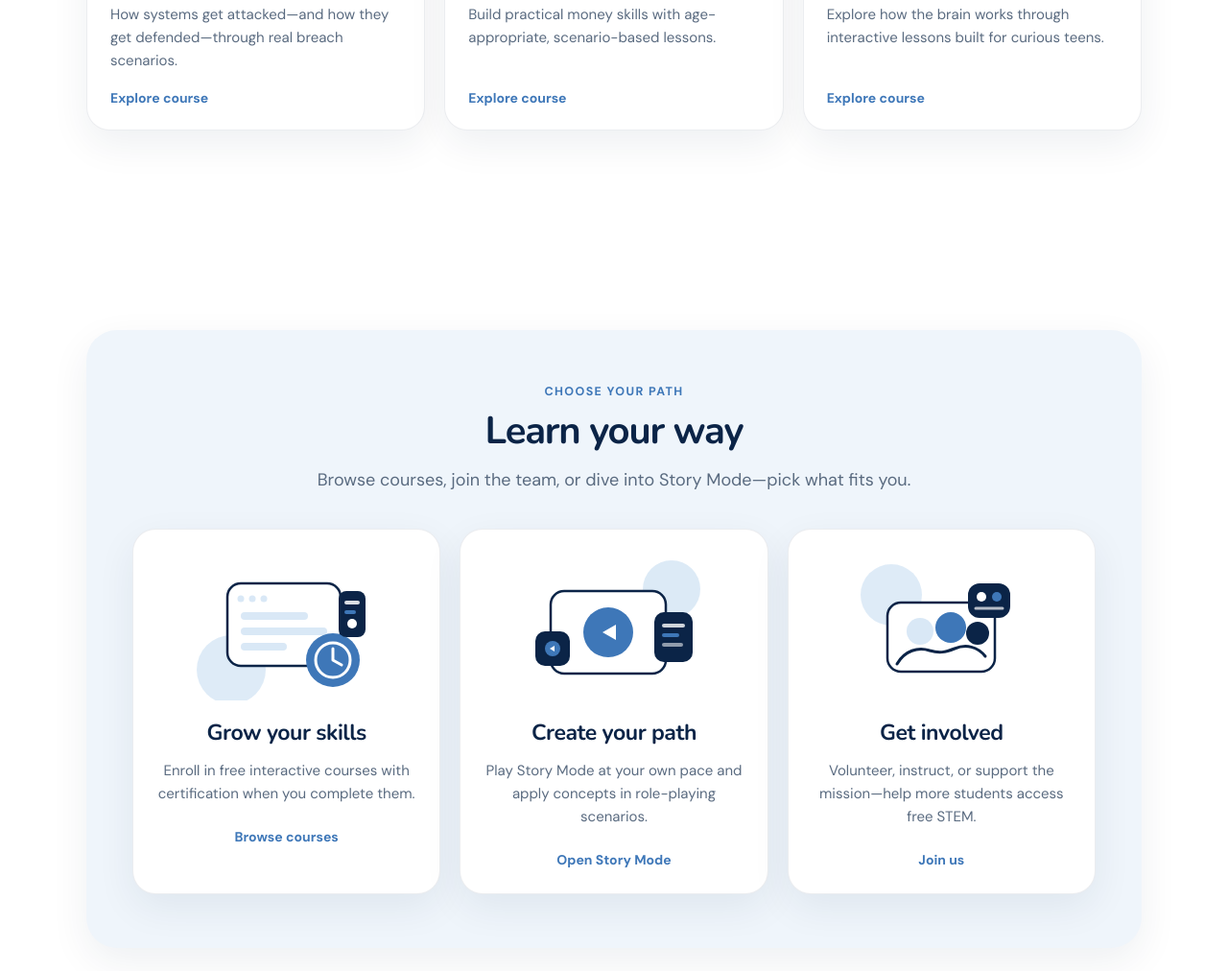
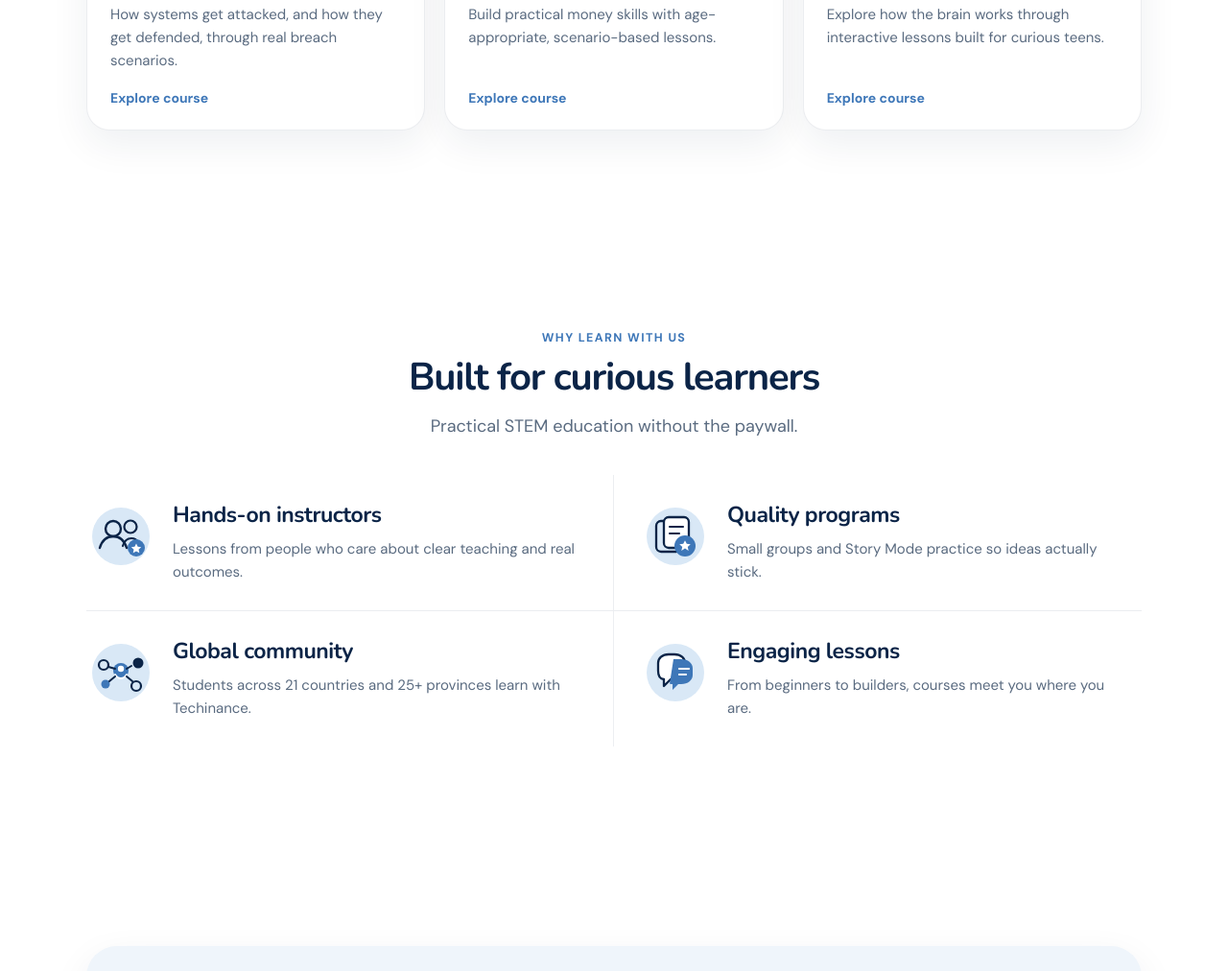
Before and after one commit to alancai27/techinance, a website built with Vite: page index.html in a window 1280 px wide. Shown: the part 2088-3100 px from the top of the page at 96% size. Built offline with nearby package versions, Linux system fonts and the light colour scheme.

Commit message:
UI Changes

```diff
--- a/index.html
+++ b/index.html
@@ -156,7 +156,7 @@
               <div class="about-teaser__copy">
                 <p>
                   We offer interactive courses and Story Mode adventures so students can
-                  apply concepts in real-world scenarios—not just memorize slides.
+                  apply what they learn instead of just memorizing slides.
                 </p>
                 <a class="button button--secondary" href="about.html">Learn more about us</a>
               </div>
@@ -178,8 +178,7 @@
             <p class="eyebrow">Our courses</p>
             <h2 id="featured-courses-title">Start learning something real</h2>
             <p class="section__lede">
-              Role-play as a newcomer in the field, apply concepts to scenarios, and earn
-              a certificate when you finish.
+              Pick a course, work through real scenarios, and earn a certificate when you finish.
             </p>
           </header>
           <ul class="feature-grid feature-grid--3">
@@ -205,7 +204,7 @@
                 <span class="feature-card__body">
                   <p class="feature-card__tag">Technology</p>
                   <h3>Cybersecurity</h3>
-                  <p>How systems get attacked—and how they get defended—through real breach scenarios.</p>
+                  <p>How systems get attacked, and how they get defended, through real breach scenarios.</p>
                   <span class="feature-card__link">Explore course</span>
                 </span>
               </a>
@@ -265,98 +264,13 @@
         </div>
       </section>
 
-      <section class="section section--soft home-section" aria-labelledby="paths-title">
-        <div class="section__inner">
-          <div class="section__shell">
-            <header class="section__header section__header--center">
-              <p class="eyebrow">Choose your path</p>
-              <h2 id="paths-title">Learn your way</h2>
-              <p class="section__lede">
-                Browse courses, join the team, or dive into Story Mode—pick what fits you.
-              </p>
-            </header>
-            <ul class="feature-grid feature-grid--3">
-              <li>
-                <a class="feature-card feature-card--path" href="courses.html">
-                  <span class="illo illo--path" aria-hidden="true">
-                    <svg viewBox="0 0 200 150" fill="none">
-                      <circle cx="42" cy="118" r="36" fill="#d9e8f6" opacity=".85"/>
-                      <rect x="38" y="28" width="118" height="86" rx="14" fill="#fff" stroke="#0b2447" stroke-width="2.5"/>
-                      <circle cx="52" cy="44" r="3.5" fill="#d9e8f6"/>
-                      <circle cx="64" cy="44" r="3.5" fill="#d9e8f6"/>
-                      <circle cx="76" cy="44" r="3.5" fill="#d9e8f6"/>
-                      <rect x="52" y="58" width="70" height="8" rx="4" fill="#d9e8f6"/>
-                      <rect x="52" y="74" width="90" height="8" rx="4" fill="#d9e8f6"/>
-                      <rect x="52" y="90" width="48" height="8" rx="4" fill="#d9e8f6"/>
-                      <circle cx="148" cy="108" r="28" fill="#3e77b8"/>
-                      <circle cx="148" cy="108" r="18" fill="none" stroke="#fff" stroke-width="3"/>
-                      <path d="M148 96v12l9 5" stroke="#fff" stroke-width="3" stroke-linecap="round" stroke-linejoin="round"/>
-                      <rect x="154" y="36" width="28" height="48" rx="8" fill="#0b2447"/>
-                      <rect x="160" y="46" width="16" height="4" rx="2" fill="#fff" opacity=".85"/>
-                      <rect x="160" y="56" width="12" height="4" rx="2" fill="#3e77b8"/>
-                      <circle cx="168" cy="70" r="5" fill="#fff"/>
-                    </svg>
-                  </span>
-                  <h3>Grow your skills</h3>
-                  <p>Enroll in free interactive courses with certification when you complete them.</p>
-                  <span class="feature-card__link">Browse courses</span>
-                </a>
-              </li>
-              <li>
-                <a class="feature-card feature-card--path" href="learn.html">
-                  <span class="illo illo--path" aria-hidden="true">
-                    <svg viewBox="0 0 200 150" fill="none">
-                      <circle cx="160" cy="34" r="30" fill="#d9e8f6" opacity=".9"/>
-                      <rect x="34" y="36" width="120" height="86" rx="14" fill="#fff" stroke="#0b2447" stroke-width="2.5"/>
-                      <circle cx="94" cy="79" r="26" fill="#3e77b8"/>
-                      <path d="M88 79l14-8v16l-14-8Z" fill="#fff"/>
-                      <rect x="18" y="78" width="36" height="36" rx="10" fill="#0b2447"/>
-                      <circle cx="36" cy="96" r="8" fill="#3e77b8"/>
-                      <path d="M33 96l5-3v6l-5-3Z" fill="#fff"/>
-                      <rect x="142" y="58" width="40" height="52" rx="10" fill="#0b2447"/>
-                      <rect x="150" y="70" width="24" height="4" rx="2" fill="#fff" opacity=".8"/>
-                      <rect x="150" y="80" width="18" height="4" rx="2" fill="#3e77b8"/>
-                      <rect x="150" y="90" width="22" height="4" rx="2" fill="#fff" opacity=".55"/>
-                    </svg>
-                  </span>
-                  <h3>Create your path</h3>
-                  <p>Play Story Mode at your own pace and apply concepts in role-playing scenarios.</p>
-                  <span class="feature-card__link">Open Story Mode</span>
-                </a>
-              </li>
-              <li>
-                <a class="feature-card feature-card--path" href="get-involved.html">
-                  <span class="illo illo--path" aria-hidden="true">
-                    <svg viewBox="0 0 200 150" fill="none">
-                      <circle cx="48" cy="40" r="32" fill="#d9e8f6" opacity=".85"/>
-                      <rect x="44" y="48" width="112" height="72" rx="14" fill="#fff" stroke="#0b2447" stroke-width="2.5"/>
-                      <circle cx="78" cy="78" r="14" fill="#d9e8f6"/>
-                      <circle cx="110" cy="74" r="16" fill="#3e77b8"/>
-                      <circle cx="138" cy="80" r="12" fill="#0b2447"/>
-                      <path d="M54 112c8-14 22-18 34-14 10 3 16 2 26-2 12-5 24-2 32 8" stroke="#0b2447" stroke-width="3" stroke-linecap="round" fill="none"/>
-                      <rect x="128" y="28" width="44" height="36" rx="12" fill="#0b2447"/>
-                      <circle cx="142" cy="42" r="5" fill="#fff"/>
-                      <circle cx="158" cy="42" r="5" fill="#3e77b8"/>
-                      <path d="M136 54h28" stroke="#fff" stroke-width="3" stroke-linecap="round" opacity=".7"/>
-                    </svg>
-                  </span>
-                  <h3>Get involved</h3>
-                  <p>Volunteer, instruct, or support the mission—help more students access free STEM.</p>
-                  <span class="feature-card__link">Join us</span>
-                </a>
-              </li>
-            </ul>
-          </div>
-        </div>
-      </section>
-
       <section class="section home-section" aria-labelledby="why-title">
         <div class="section__inner">
           <header class="section__header section__header--center">
             <p class="eyebrow">Why learn with us</p>
             <h2 id="why-title">Built for curious learners</h2>
             <p class="section__lede">
-              Soft skills meet hard skills—practical STEM without the paywall.
+              Practical STEM education without the paywall.
             </p>
           </header>
           <ul class="feature-grid feature-grid--why">
@@ -393,7 +307,7 @@
                 </span>
                 <div class="feature-card__text">
                   <h3>Quality programs</h3>
-                  <p>Interactive courses with Story Mode so concepts stick through practice.</p>
+                  <p>Small groups and Story Mode practice so ideas actually stick.</p>
                 </div>
               </div>
             </li>
@@ -430,7 +344,7 @@
                 </span>
                 <div class="feature-card__text">
                   <h3>Engaging lessons</h3>
-                  <p>From beginners to builders—courses meet you where you are.</p>
+                  <p>From beginners to builders, courses meet you where you are.</p>
                 </div>
               </div>
             </li>
```
Also changed, not shown: learn.html (+8 -12 lines).
